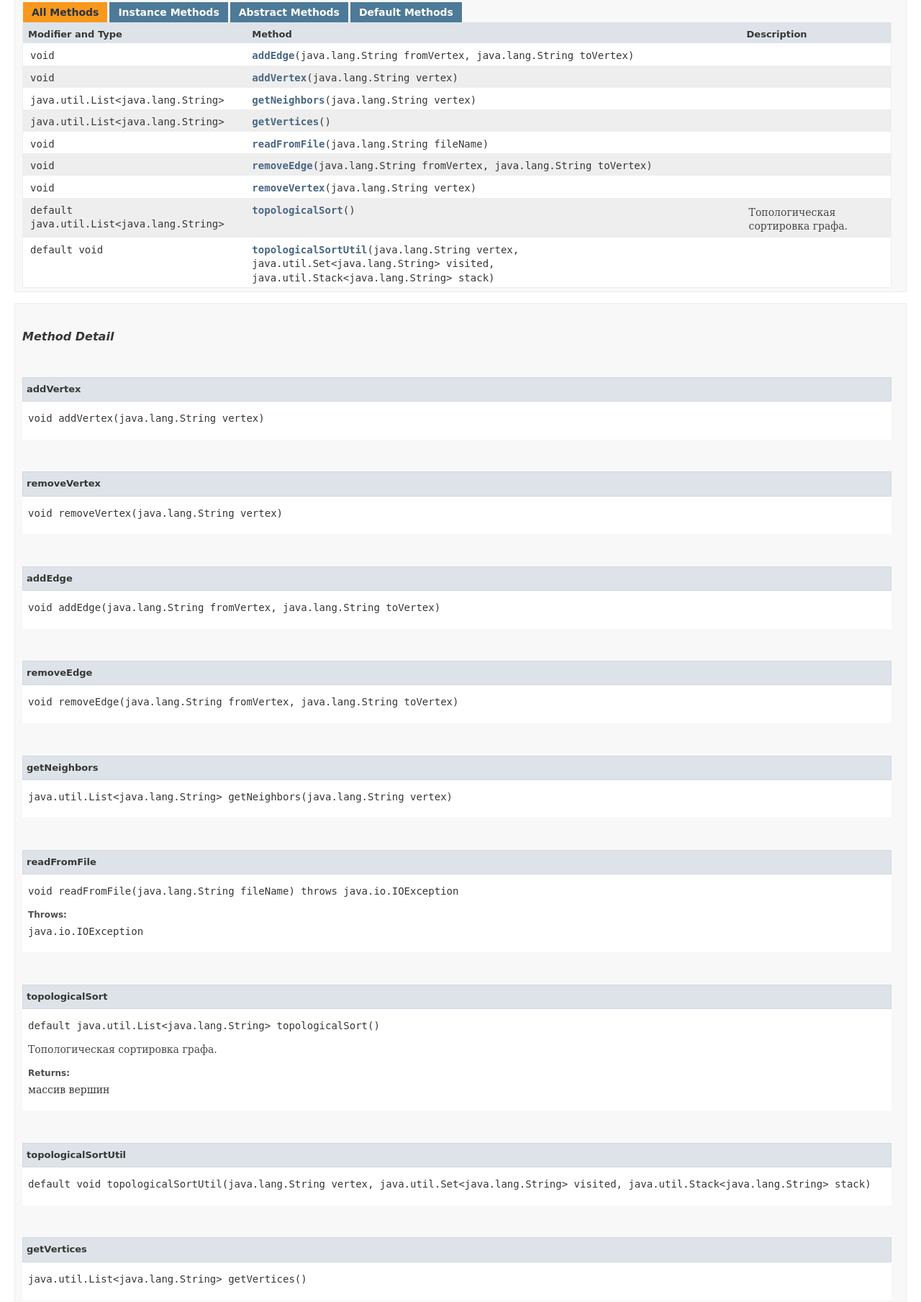
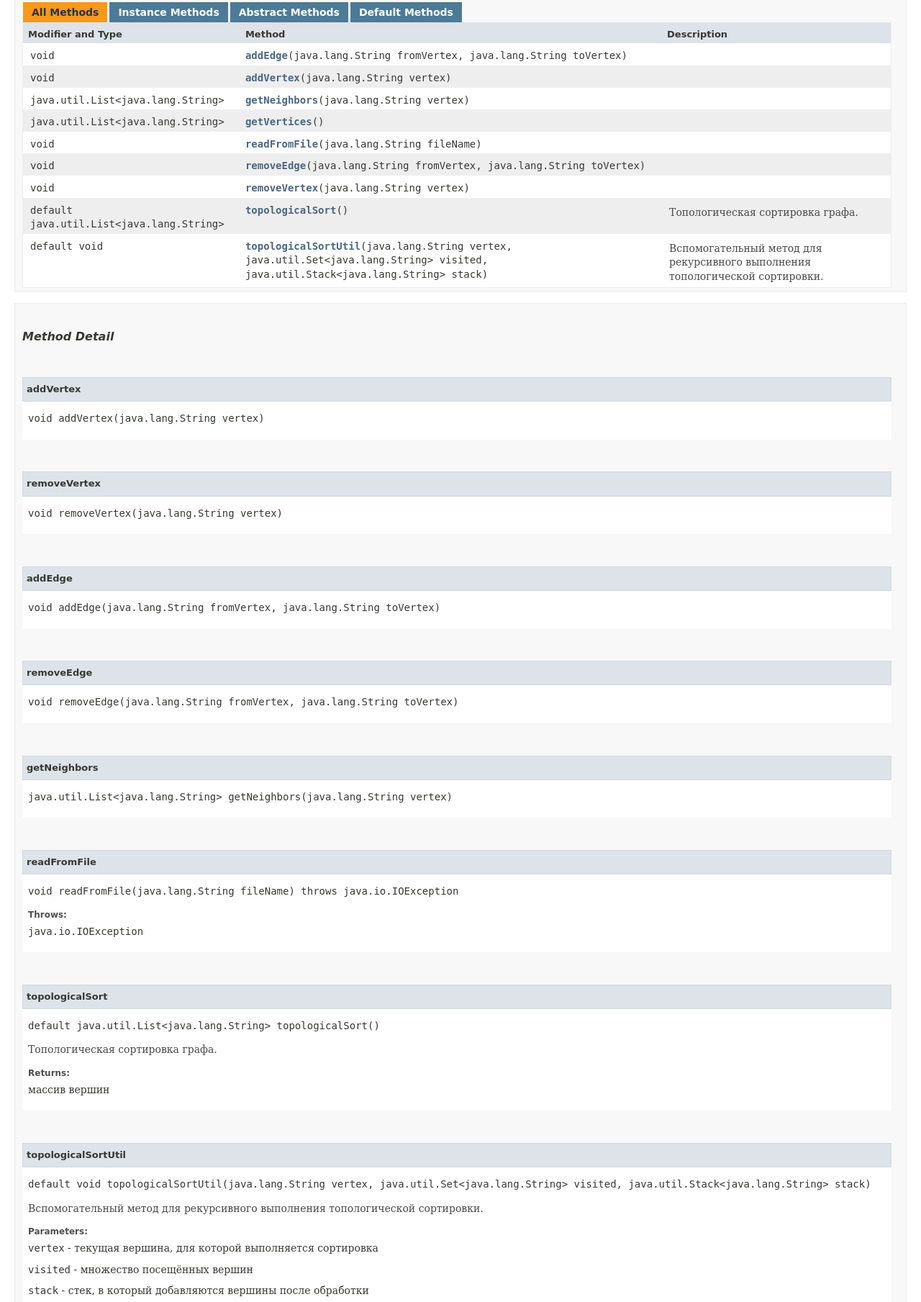
Before and after one commit to Routybor/OOP, a plain HTML site: page Task_1_2_1/ru/nsu/yakhimovich/graph/Graph.html in a window 1280 px wide. Shown: the part 411-2220 px from the top of the page at 72% size. Drawn offline with Linux system fonts and the light colour scheme; no server answers; a script that the page names is missing; a web font is replaced by a local one.

Commit message:
Deploying to gh-pages from @ Routybor/OOP@0121a865859f4fd82a05071e7f8fb0b07e603ba1 🚀

```diff
--- a/Task_1_2_1/ru/nsu/yakhimovich/graph/Graph.html
+++ b/Task_1_2_1/ru/nsu/yakhimovich/graph/Graph.html
@@ -197,7 +197,9 @@ $('.navPadding').css('padding-top', $('.fixedNav').css("height"));
 <th class="colSecond" scope="row"><code><span class="memberNameLink"><a href="#topologicalSortUtil(java.lang.String,java.util.Set,java.util.Stack)">topologicalSortUtil</a></span>&#8203;(java.lang.String&nbsp;vertex,
                    java.util.Set&lt;java.lang.String&gt;&nbsp;visited,
                    java.util.Stack&lt;java.lang.String&gt;&nbsp;stack)</code></th>
-<td class="colLast">&nbsp;</td>
+<td class="colLast">
+<div class="block">Вспомогательный метод для рекурсивного выполнения топологической сортировки.</div>
+</td>
 </tr>
 </table>
 </li>
@@ -300,6 +302,13 @@ $('.navPadding').css('padding-top', $('.fixedNav').css("height"));
 <pre class="methodSignature">default&nbsp;void&nbsp;topologicalSortUtil&#8203;(java.lang.String&nbsp;vertex,
                                  java.util.Set&lt;java.lang.String&gt;&nbsp;visited,
                                  java.util.Stack&lt;java.lang.String&gt;&nbsp;stack)</pre>
+<div class="block">Вспомогательный метод для рекурсивного выполнения топологической сортировки.</div>
+<dl>
+<dt><span class="paramLabel">Parameters:</span></dt>
+<dd><code>vertex</code> - текущая вершина, для которой выполняется сортировка</dd>
+<dd><code>visited</code> - множество посещённых вершин</dd>
+<dd><code>stack</code> - стек, в который добавляются вершины после обработки</dd>
+</dl>
 </li>
 </ul>
 <a id="getVertices()">
```
Also changed, not shown: Task_1_2_1/index-all.html (+6 -2 lines), Task_1_2_1/ru/nsu/yakhimovich/graph/AdjacencyListGraph.html (+4 -1 lines), 3 other files.
